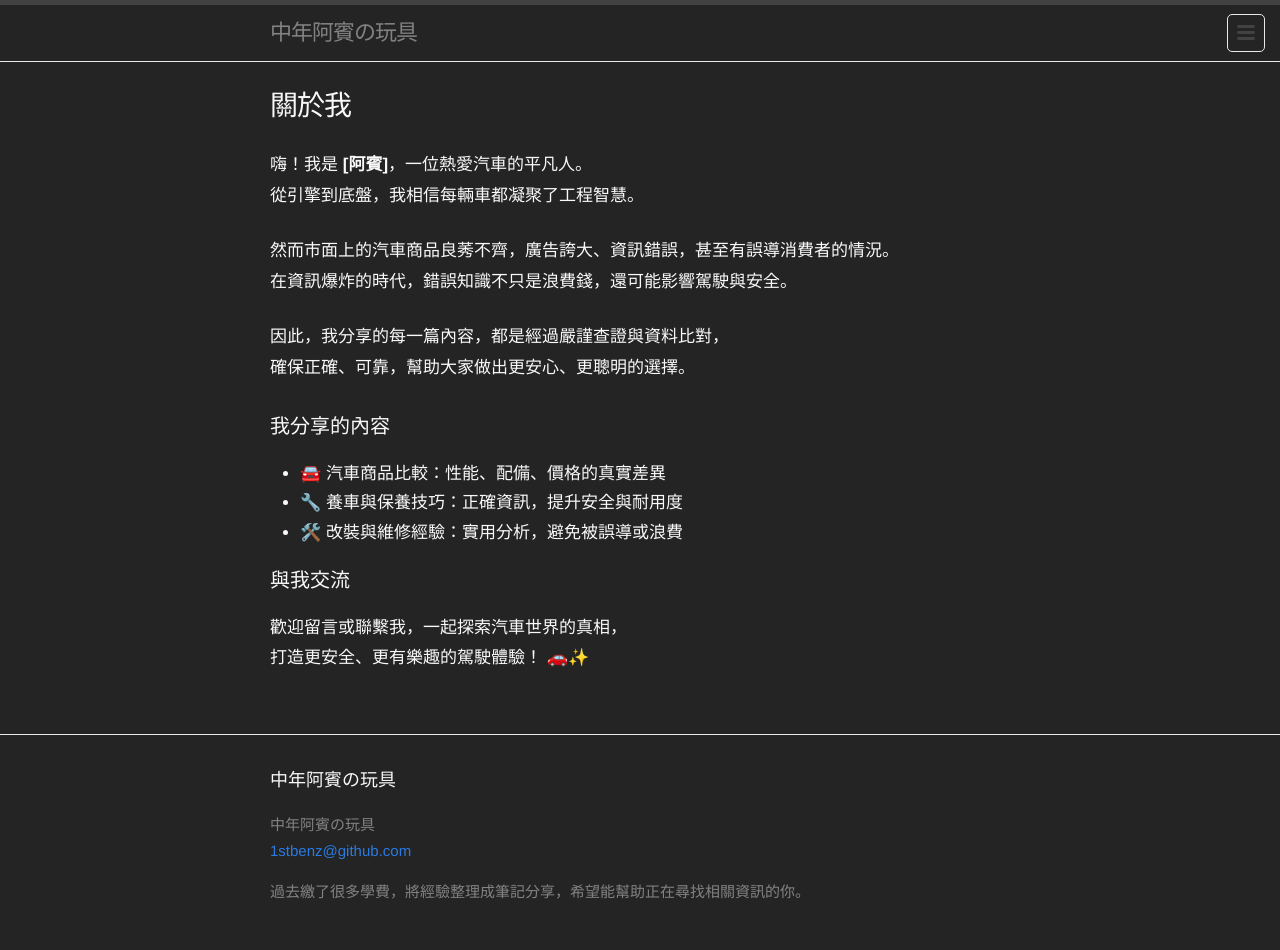
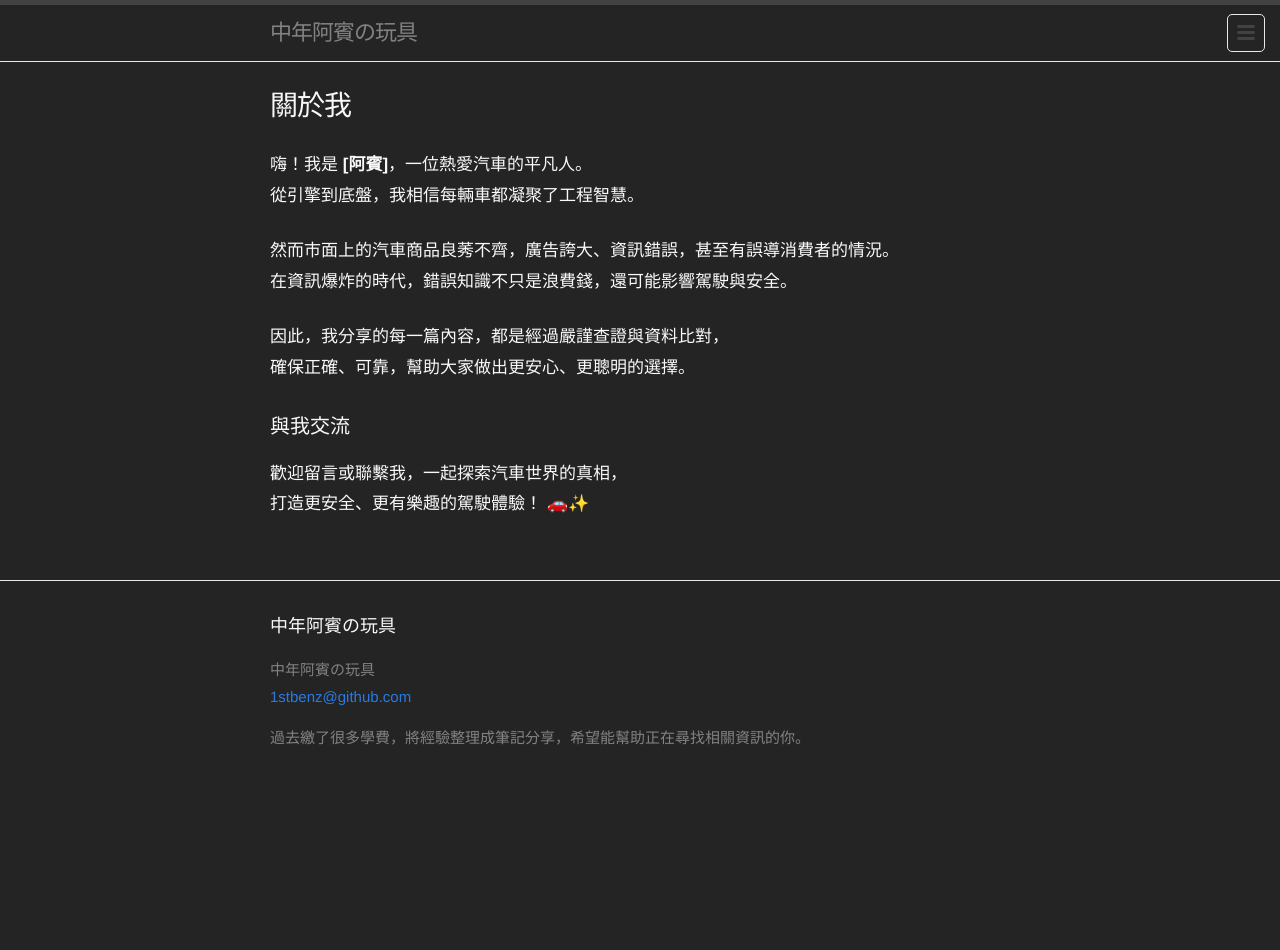
Before and after one commit to 1stbenz/1stbenz.github.io, a Jekyll site: the page built from about.md, in a window 1280 px wide. Built offline with Jekyll 4.4.1, drawn with Linux system fonts in a browser that asks for light colours; after the commit the page ends 900 px from its top, so only the background shows below that.

Commit message:
Update about.md

```diff
--- a/about.md
+++ b/about.md
@@ -13,11 +13,6 @@ permalink: /about/
 因此，我分享的每一篇內容，都是經過嚴謹查證與資料比對，
 確保正確、可靠，幫助大家做出更安心、更聰明的選擇。
 
-### 我分享的內容
-- 🚘 汽車商品比較：性能、配備、價格的真實差異
-- 🔧 養車與保養技巧：正確資訊，提升安全與耐用度
-- 🛠️ 改裝與維修經驗：實用分析，避免被誤導或浪費
-
 ### 與我交流
 歡迎留言或聯繫我，一起探索汽車世界的真相，
 打造更安全、更有樂趣的駕駛體驗！ 🚗✨
```
